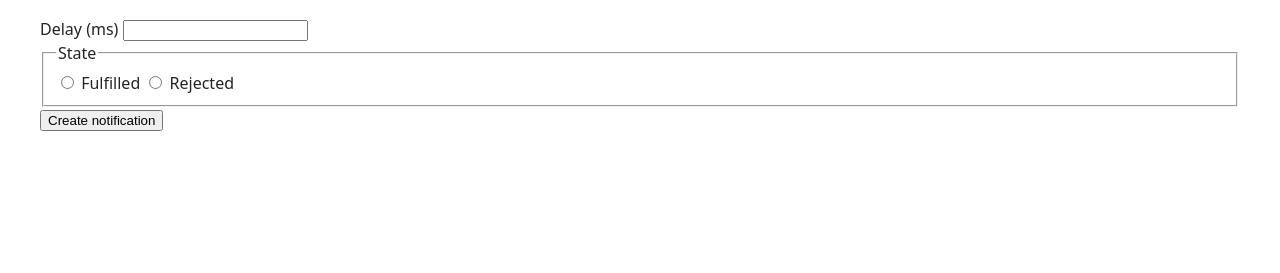
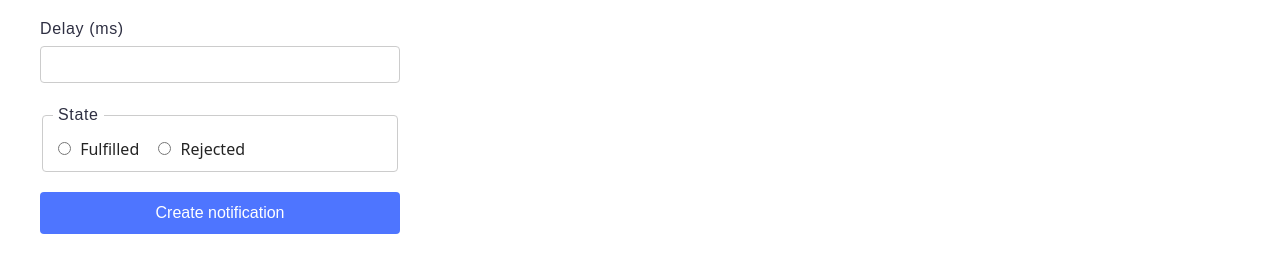
Before and after one commit to Iryna-M-html/goit-js-hw-10, a website built with Vite: page src/2-snackbar.html in a window 1280 px wide. Shown: the part 53-326 px from the top of the page. Built offline with nearby package versions, Linux system fonts and the light colour scheme.

Commit message:
snack-bar

```diff
--- a/src/2-snackbar.html
+++ b/src/2-snackbar.html
@@ -17,28 +17,27 @@
     <main>
       <div class="container">
         <form class="form">
-          <label>
+          <label class="label">
             Delay (ms)
-            <input type="number" name="delay" required />
+            <input type="number" name="delay" class="input" required />
           </label>
 
-          <fieldset>
-            <legend>State</legend>
-            <label>
-              <input type="radio" name="state" value="fulfilled" required />
+          <fieldset class="fieldset">
+            <legend class="legend">State</legend>
+            <label class="radio-label">
+              <input type="radio" name="state" value="fulfilled" class="radio" required />
               Fulfilled
             </label>
-            <label>
-              <input type="radio" name="state" value="rejected" required />
+            <label class="radio-label">
+              <input type="radio" name="state" value="rejected" class="radio" required />
               Rejected
             </label>
           </fieldset>
 
-          <button type="submit">Create notification</button>
+          <button type="submit" class="btn">Create notification</button>
         </form>
       </div>
     </main>
-
     <load src="./partials/footer.html" />
     <script type="module" src="./js/2-snackbar.js"></script>
   </body>
--- /dev/null
+++ b/src/css/2-snackbar.css
@@ -0,0 +1,67 @@
+.form {
+    display: flex;
+    flex-direction: column;
+    gap: 20px;
+    max-width: 360px;
+}
+
+.label {
+    display: flex;
+    flex-direction: column;
+
+    color: #333;
+    font-family: "Montserrat", sans-serif;
+    font-weight: 400;
+    font-size: 16px;
+    line-height: 1.5;
+    letter-spacing: 0.04em;
+    color: #2e2f42;
+}
+
+.input {
+    margin-top: 5px;
+    padding: 10px;
+    border: 1px solid #ccc;
+    border-radius: 4px;
+}
+
+.fieldset {
+    border: 1px solid #ccc;
+    padding: 10px;
+    border-radius: 4px;
+}
+
+.legend {
+
+    padding: 0 5px;
+    font-family: "Montserrat", sans-serif;
+    font-weight: 400;
+    font-size: 16px;
+    line-height: 1.5;
+    letter-spacing: 0.04em;
+    color: #2e2f42;
+}
+
+.radio-label {
+    margin-right: 10px;
+    display: inline-block;
+}
+
+.radio {
+    margin-right: 5px;
+}
+
+.btn {
+    padding: 12px;
+    border: none;
+    border-radius: 4px;
+    background: #4e75ff;
+    color: white;
+    font-size: 16px;
+    cursor: pointer;
+    transition: background 0.3s ease;
+}
+
+.btn:hover {
+    background-color:  #6c8cff;
+}
--- a/src/css/styles.css
+++ b/src/css/styles.css
@@ -17,3 +17,4 @@
 @import url('./back-link.css');
 @import url('./footer.css');
 @import url('./1-timer.css');
+@import url('./2-snackbar.css');
--- a/src/js/1-timer.js
+++ b/src/js/1-timer.js
@@ -34,7 +34,7 @@ const options = {
         position: 'topRight',
         iconUrl: 'https://cdn-icons-png.flaticon.com/512/1828/1828843.png',
         iconText: '',
-        close: false,
+
       });
       startBtn.disabled = true;
     } else {
--- a/src/js/2-snackbar.js
+++ b/src/js/2-snackbar.js
@@ -1,2 +1,45 @@
-import iziToast from "izitoast";
-import "izitoast/dist/css/iziToast.min.css";
+import iziToast from 'izitoast';
+import 'izitoast/dist/css/iziToast.min.css';
+
+const form = document.querySelector('.form');
+
+form.addEventListener('submit', event => {
+  event.preventDefault();
+
+  const delay = Number(form.elements.delay.value);
+  const state = form.elements.state.value;
+
+  createPromise(delay, state)
+    .then(ms => {
+      iziToast.success({
+        title: '✅ Success',
+        message: `Fulfilled promise in ${ms}ms`,
+        position: 'topRight',
+        timeout: 5000,
+        close: false,
+        icon: '',
+      });
+    })
+    .catch(ms => {
+      iziToast.error({
+        title: '❌ Error',
+        message: `Rejected promise in ${ms}ms`,
+        position: 'topRight',
+        timeout: 5000,
+        close: false,
+        icon: '',
+      });
+    });
+});
+
+function createPromise(delay, state) {
+  return new Promise((resolve, reject) => {
+    setTimeout(() => {
+      if (state === 'fulfilled') {
+        resolve(delay);
+      } else {
+        reject(delay);
+      }
+    }, delay);
+  });
+}
```
